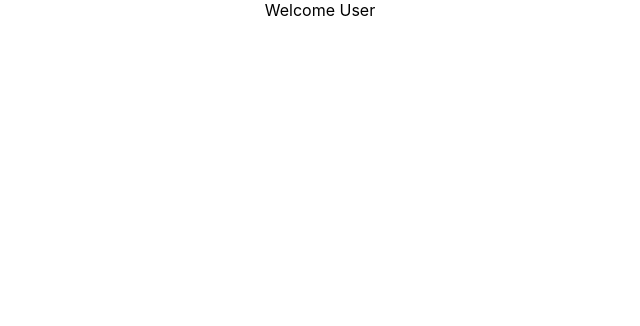
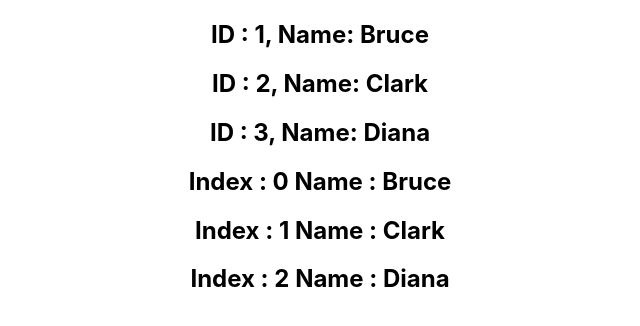
Before and after one commit to yashpatil1998/ReactRepository, a React (Create React App) app in the folder hello-world/: page / in a window 1280 px wide. Shown: the top 326 px of the page, without its empty margins (320-960 px from the left). Built offline with nearby package versions, Linux system fonts and the light colour scheme.

Commit message:
List rendering 14july2020

```diff
--- a/hello-world/src/App.js
+++ b/hello-world/src/App.js
@@ -15,11 +15,13 @@ import ClassClick from './components/ClassClick';
 import EventBind from './components/EventBind';
 import ParentComponent from './components/ParentComponent';
 import UserGreeting from './components/UserGreeting';
+import NameList from './components/NameList';
 
 function App() {
   return (
     <div className="App">
-      <UserGreeting />
+      <NameList />
+      {/* <UserGreeting /> */}
       {/* <ParentComponent/> */}
       {/* <EventBind /> */}
       {/* <FunctionClick /> */}
--- /dev/null
+++ b/hello-world/src/components/NameList.js
@@ -0,0 +1,38 @@
+import React from 'react'
+import Person from './Person'
+
+function NameList() {
+    const names = ['Bruce', 'Clark', 'Diana']
+    const persons = [
+        {
+            id: 1,
+            name: 'Bruce',
+            age: 30,
+            skill: 'React'
+        },
+        {
+            id: 2,
+            name: 'Clark',
+            age: 25,
+            skill: 'Angular'
+        },
+        {
+            id: 3,
+            name: 'Diana',
+            age: 28,
+            skill: 'Vue'
+        }
+    ]
+    const personList = persons.map(person_iterator => <Person key={person_iterator.id} person_prop_name={person_iterator} />)
+    const nameList = names.map((name, index) => <h2>Index : {index} Name : {name}</h2>)
+    return (
+        <div>
+            {/* <h2>{names[0]}</h2>
+            <h2>{names[1]}</h2> */}
+            <div>{personList}</div>
+            <div>{nameList}</div>
+        </div>
+    )
+}
+
+export default NameList
--- /dev/null
+++ b/hello-world/src/components/Person.js
@@ -0,0 +1,12 @@
+import React from 'react'
+
+function Person({person_prop_name}) {
+
+    return (
+        <div>
+            <h2>ID : {person_prop_name.id}, Name: {person_prop_name.name}</h2>
+        </div>
+    )
+}
+
+export default Person
```
